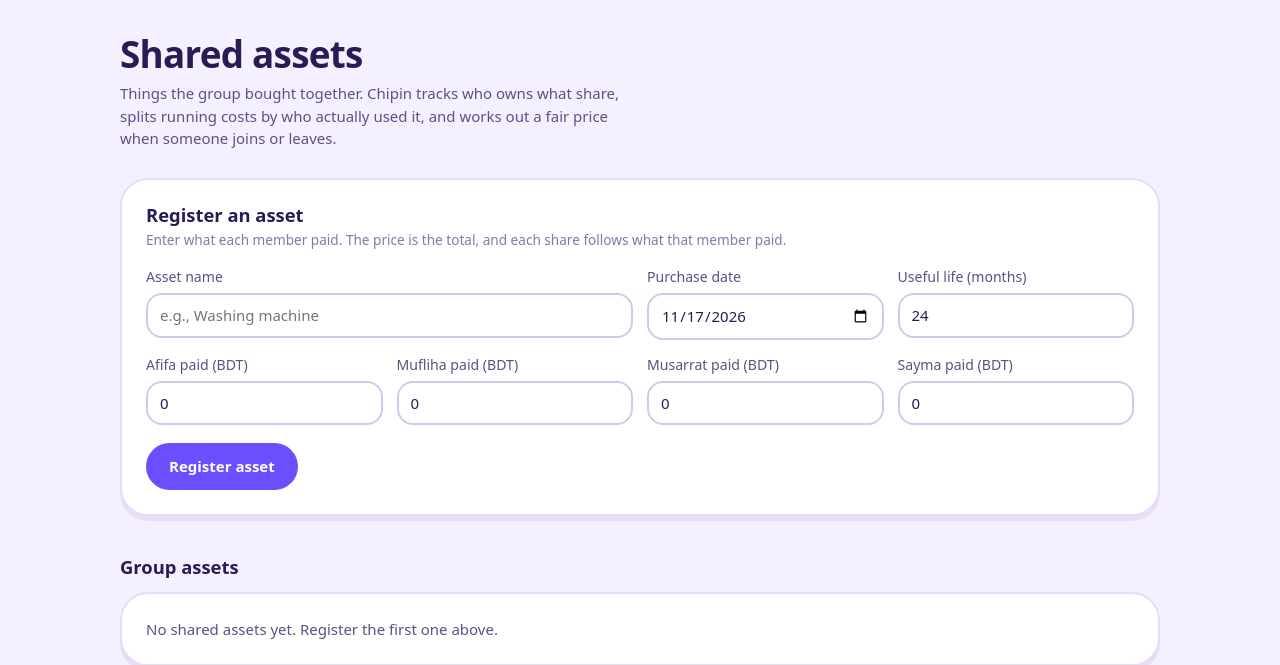
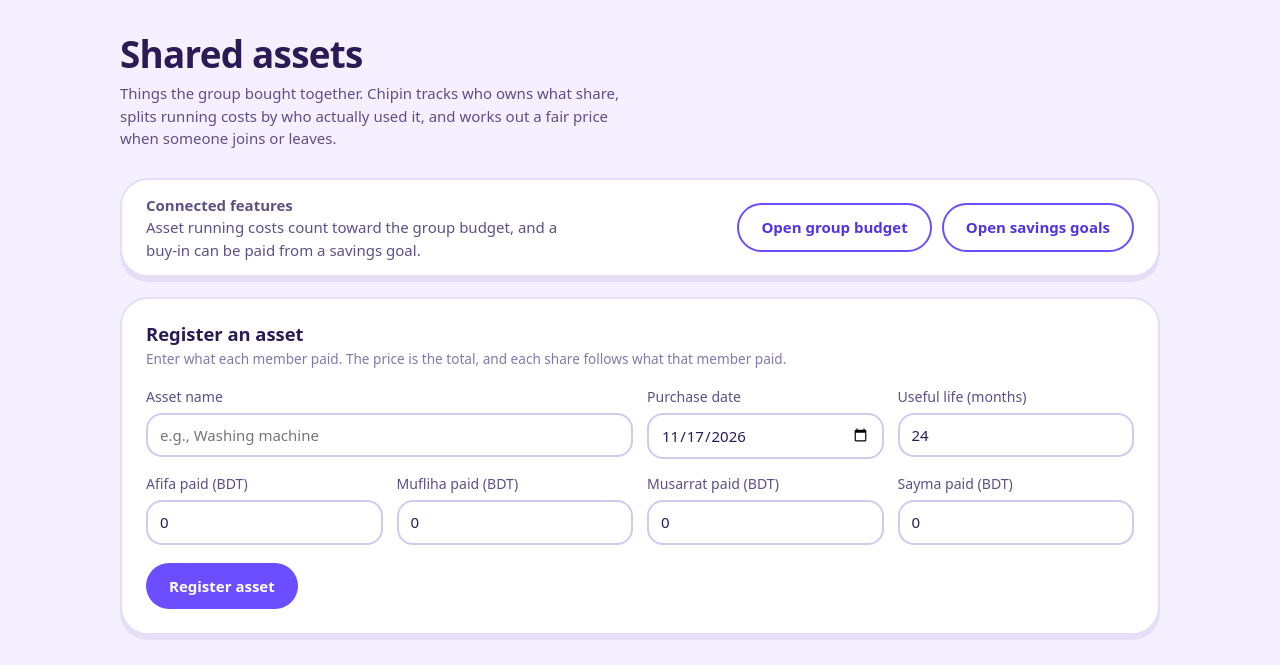
Before and after one commit to Wahidakabir/CSE470-Project-Chipin, a Spring Boot app: page /assets in a window 1280 px wide. Shown: the part 76-741 px from the top of the page. Run offline with Spring Boot 4, Linux system fonts and the light colour scheme; data that the repository does not hold is empty.

Commit message:
Feature 5: link shared assets to group budget and savings goals pages

```diff
--- a/src/main/java/com/chipin/chipin/controller/SharedAssetController.java
+++ b/src/main/java/com/chipin/chipin/controller/SharedAssetController.java
@@ -24,17 +24,45 @@ public class SharedAssetController {
     private static final String DEFAULT_GROUP_ID = "group_01";
     private static final List<String> DEMO_MEMBERS = Arrays.asList("Afifa", "Mufliha", "Musarrat", "Sayma");
 
+    // Pages of other teammates' features that connect to shared assets.
+    // Budget (Feature 11): asset running costs are saved as expenses, which the budget adds up.
+    // Savings Goals (Feature 15): a buy-in can be paid from a goal.
+    // If a teammate's page lives at a different address, change it here only.
+    private static final String BUDGET_PATH = "/health-score";
+    private static final String SAVINGS_GOALS_PATH = "/savings-goals";
+
     public SharedAssetController(SharedAssetService assetService) {
         this.assetService = assetService;
+    }
+
+    private void addPageBasics(Model model, String currentUser) {
+        model.addAttribute("currentUser", currentUser);
+        model.addAttribute("members", DEMO_MEMBERS);
+        model.addAttribute("budgetPath", BUDGET_PATH);
+        model.addAttribute("savingsGoalsPath", SAVINGS_GOALS_PATH);
     }
 
     @GetMapping
     public String viewAssetsPage(@RequestParam(defaultValue = "Mufliha") String currentUser, Model model) {
         model.addAttribute("assets", assetService.getGroupAssetViews(DEFAULT_GROUP_ID, DEMO_MEMBERS));
-        model.addAttribute("currentUser", currentUser);
-        model.addAttribute("members", DEMO_MEMBERS);
+        addPageBasics(model, currentUser);
         model.addAttribute("today", LocalDate.now());
         return "assets";
+    }
+
+    // Every share change and cost for one asset, with the value at that time.
+    @GetMapping("/{id}/history")
+    public String viewAssetHistory(@PathVariable Long id,
+                                   @RequestParam(defaultValue = "Mufliha") String currentUser,
+                                   Model model, RedirectAttributes redirectAttributes) {
+        try {
+            model.addAttribute("v", assetService.getAssetView(id, DEMO_MEMBERS));
+        } catch (Exception e) {
+            redirectAttributes.addFlashAttribute("errorMessage", e.getMessage());
+            return "redirect:/assets?currentUser=" + currentUser;
+        }
+        addPageBasics(model, currentUser);
+        return "asset-history";
     }
 
     // The form sends one "paid" amount per member, in the same order as DEMO_MEMBERS.
--- a/src/main/resources/static/css/assets.css
+++ b/src/main/resources/static/css/assets.css
@@ -31,9 +31,8 @@
 .inline-fields input, .inline-fields select { flex: 1; min-width: 130px; }
 
 /* history */
-.history { margin-top: 22px; border-top: 2px solid var(--line); padding-top: 14px; }
-.history summary { cursor: pointer; font-weight: 700; color: var(--ink); }
-.history[open] summary { margin-bottom: 10px; }
+.history-link { margin: 22px 0 0; padding-top: 14px; border-top: 2px solid var(--line); font-weight: 700; }
+.back-link { margin: 0 0 8px; font-weight: 600; }
 .table-scroll { overflow-x: auto; }
 .table-scroll .data-table { min-width: 640px; }
 .nowrap { white-space: nowrap; }
@@ -44,3 +43,10 @@
   .asset-value { text-align: left; }
   .span-2 { grid-column: span 1; }
 }
+
+/* links to the budget and savings goals pages */
+.related-card { display: flex; justify-content: space-between; align-items: center; gap: 16px; flex-wrap: wrap; padding-block: 14px; }
+.related-text { margin: 0; max-width: 50ch; color: var(--ink-2); }
+.related-text strong { display: block; }
+.related-links { display: flex; gap: 10px; flex-wrap: wrap; }
+.related-links a { text-decoration: none; }
--- a/src/main/resources/templates/assets.html
+++ b/src/main/resources/templates/assets.html
@@ -20,6 +20,8 @@
             <details class="more">
                 <summary class="tab">Team features</summary>
                 <div class="more-menu">
+                    <a th:href="@{${budgetPath}(currentUser=${currentUser})}">Group budget</a>
+                    <a th:href="@{${savingsGoalsPath}(currentUser=${currentUser})}">Savings goals</a>
                     <a th:href="@{/voting(currentUser=${currentUser})}">Expense voting</a>
                     <a th:href="@{/emergency(currentUser=${currentUser})}">Emergency fund</a>
                     <a th:href="@{/health-score(currentUser=${currentUser})}">Health score</a>
@@ -44,6 +46,15 @@
 
     <div th:if="${successMessage}" class="alert alert-success" th:text="${successMessage}"></div>
     <div th:if="${errorMessage}" class="alert alert-error" th:text="${errorMessage}"></div>
+
+    <section class="card related-card" aria-label="Connected features">
+        <p class="related-text"><strong>Connected features</strong>
+            Asset running costs count toward the group budget, and a buy-in can be paid from a savings goal.</p>
+        <div class="related-links">
+            <a class="btn btn-secondary" th:href="@{${budgetPath}(currentUser=${currentUser})}">Open group budget</a>
+            <a class="btn btn-secondary" th:href="@{${savingsGoalsPath}(currentUser=${currentUser})}">Open savings goals</a>
+        </div>
+    </section>
 
     <!-- Register -->
     <section class="card">
@@ -192,24 +203,11 @@
         </div>
 
         <!-- History -->
-        <details class="history">
-            <summary>History (<span th:text="${#lists.size(v.events)}">0</span>)</summary>
-            <div class="table-scroll">
-                <table class="data-table">
-                    <thead>
-                    <tr><th>When</th><th>What happened</th><th class="num">Value then</th><th>Shares after</th></tr>
-                    </thead>
-                    <tbody>
-                    <tr th:each="e : ${v.events}">
-                        <td class="nowrap" th:text="${#temporals.format(e.createdAt, 'dd MMM yyyy, HH:mm')}"></td>
-                        <td th:text="${e.description}"></td>
-                        <td class="num" th:text="'৳' + ${e.valueAtTime}"></td>
-                        <td class="meta" th:text="${e.sharesSnapshot}"></td>
-                    </tr>
-                    </tbody>
-                </table>
-            </div>
-        </details>
+        <p class="history-link">
+            <a th:href="@{/assets/{id}/history(id=${v.asset.id}, currentUser=${currentUser})}">
+                View full history (<span th:text="${#lists.size(v.events)}">0</span> entries)
+            </a>
+        </p>
     </section>
 </div>
 </body>
```
Also changed, not shown: src/main/resources/templates/asset-history.html (added, +100 -0 lines).
